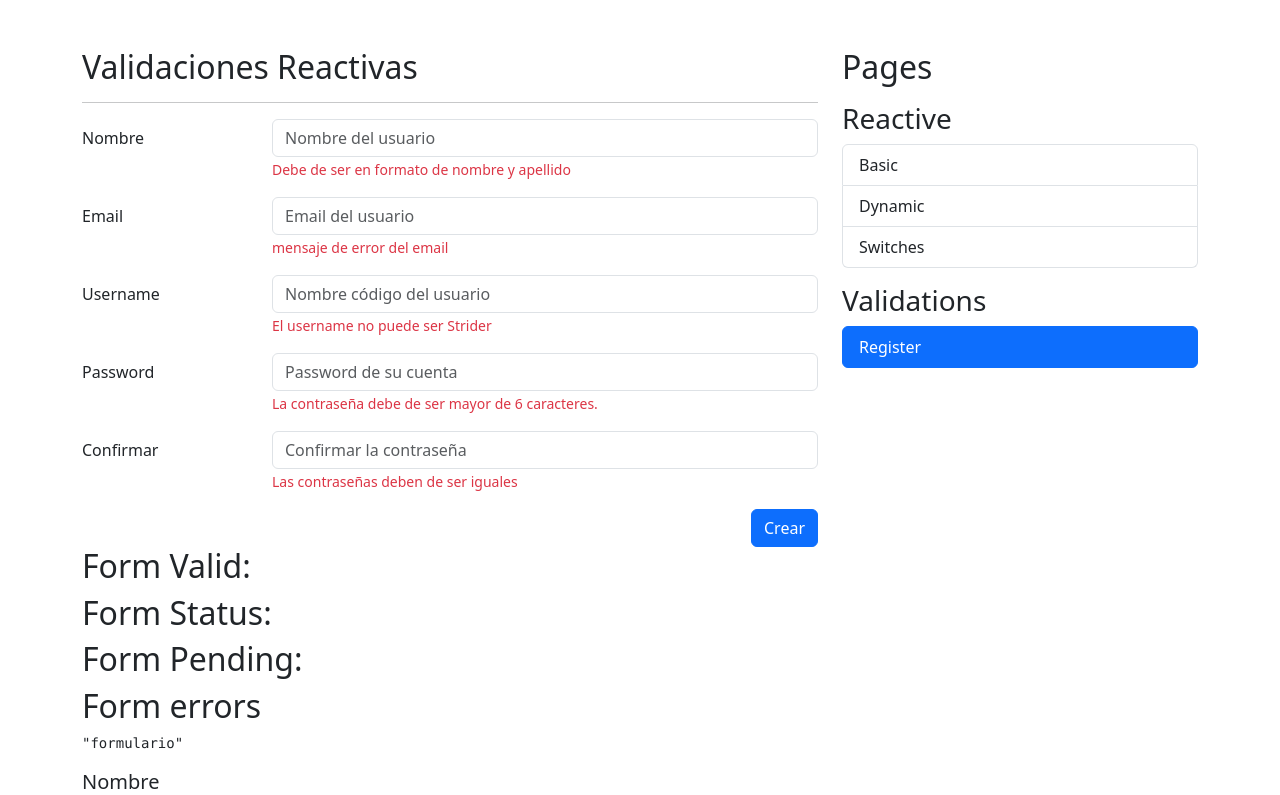
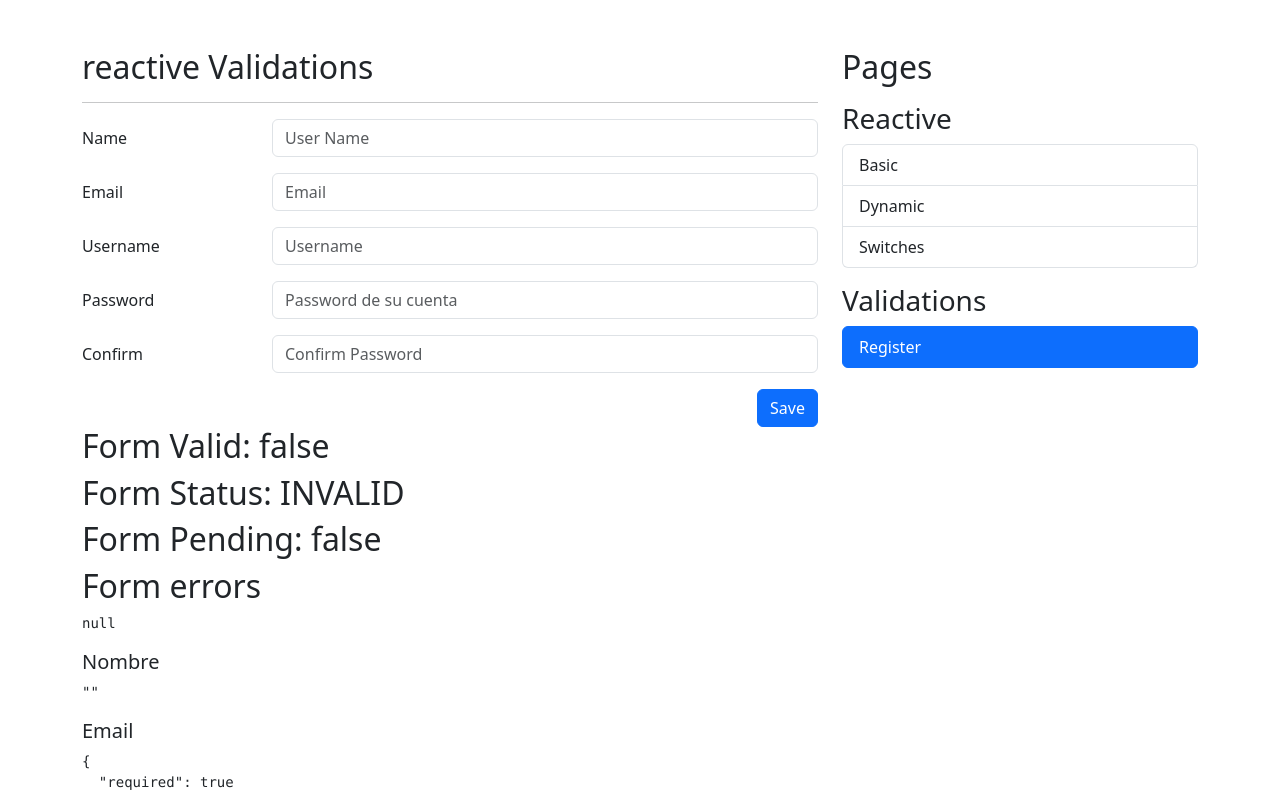
Before and after one commit to jesusmarencodev/angular-repaso6-forms, an Angular app: page /auth/sign-up in a window 1280 px wide. Shown: the top 795 px of the page. Built offline with nearby package versions, Linux system fonts and the light colour scheme.

Commit message:
register page and validator service

```diff
--- a/src/app/auth/auth.module.ts
+++ b/src/app/auth/auth.module.ts
@@ -1,3 +1,4 @@
+import { ReactiveFormsModule } from '@angular/forms';
 import { NgModule } from '@angular/core';
 import { CommonModule } from '@angular/common';
 
@@ -11,7 +12,8 @@
   ],
   imports: [
     CommonModule,
-    AuthRoutingModule
+    AuthRoutingModule,
+    ReactiveFormsModule
   ]
 })
 export class AuthModule { }
--- a/src/app/auth/pages/register-page/register-page.component.html
+++ b/src/app/auth/pages/register-page/register-page.component.html
@@ -1,21 +1,22 @@
-<h2>Validaciones Reactivas</h2>
-<hr>
+<h2>reactive Validations</h2>
+<hr />
 
 <div class="row">
   <div class="col">
+    <form [formGroup]="myForm" (ngSubmit)="onSave()" autocomplete="off">
+      <!-- Name -->
+      <div class="row mb-3">
+        <label class="col-sm-3 col-form-label">Name</label>
+        <div class="col-sm-9">
+          <input
+            type="text"
+            class="form-control"
+            formControlName="name"
+            placeholder="User Name"
+          />
 
-        <form autocomplete="off">
-
-            <!-- Nombre -->
-            <div class="row mb-3">
-                <label class="col-sm-3 col-form-label">Nombre</label>
-                <div class="col-sm-9">
-                    <input type="text"
-                           class="form-control"
-                           placeholder="Nombre del usuario">
-
-                    <span class="form-text text-danger">
-                        Debe de ser en formato de nombre y apellido
+          <span *ngIf="isValidField('name')" class="form-text text-danger">
+            Should be valid name and last name
           </span>
         </div>
       </div>
@@ -24,11 +25,14 @@
       <div class="row mb-3">
         <label class="col-sm-3 col-form-label">Email</label>
         <div class="col-sm-9">
-                    <input type="email"
+          <input
+            type="email"
             class="form-control"
-                           placeholder="Email del usuario">
-                    <span class="form-text text-danger">
-                        mensaje de error del email
+            formControlName="email"
+            placeholder="Email"
+          />
+          <span *ngIf="isValidField('email')" class="form-text text-danger">
+            email doesn't valid
           </span>
         </div>
       </div>
@@ -37,11 +41,14 @@
       <div class="row mb-3">
         <label class="col-sm-3 col-form-label">Username</label>
         <div class="col-sm-9">
-                    <input type="text"
+          <input
+            type="text"
             class="form-control"
-                           placeholder="Nombre código del usuario">
-                    <span class="form-text text-danger">
-                         El username no puede ser Strider
+            formControlName="username"
+            placeholder="Username"
+          />
+          <span *ngIf="isValidField('username')" class="form-text text-danger">
+            shouldn't be Strider
           </span>
         </div>
       </div>
@@ -50,64 +57,62 @@
       <div class="row mb-3">
         <label class="col-sm-3 col-form-label">Password</label>
         <div class="col-sm-9">
-                    <input type="password"
+          <input
+            type="password"
             class="form-control"
-                           placeholder="Password de su cuenta">
+            formControlName="password"
+            placeholder="Password de su cuenta"
+          />
 
-                    <span class="form-text text-danger">
-                         La contraseña debe de ser mayor de 6 caracteres.
+          <span *ngIf="isValidField('password')" class="form-text text-danger">
+            should be greater than 6 characters
           </span>
         </div>
       </div>
 
       <!-- Password2 -->
       <div class="row mb-3">
-                <label class="col-sm-3 col-form-label">Confirmar</label>
+        <label class="col-sm-3 col-form-label">Confirm</label>
         <div class="col-sm-9">
-                    <input type="password"
+          <input
+            type="password"
             class="form-control"
-                           placeholder="Confirmar la contraseña">
+            formControlName="password2"
+            placeholder="Confirm Password"
+          />
 
-                    <span class="form-text text-danger">
-                         Las contraseñas deben de ser iguales
+          <span *ngIf="isValidField('password2')" class="form-text text-danger">
+            passwords should be equals
           </span>
         </div>
       </div>
 
-
       <div class="row">
         <div class="col">
-                    <button class="btn btn-primary float-end"
-                            type="submit">
-                        Crear
-                    </button>
+          <button class="btn btn-primary float-end" type="submit">Save</button>
         </div>
       </div>
-
-
     </form>
   </div>
 </div>
 
-
-<h2>Form Valid: </h2>
-<h2>Form Status: </h2>
-<h2>Form Pending: </h2>
+<h2>Form Valid: {{ myForm.valid }}</h2>
+<h2>Form Status: {{ myForm.status }}</h2>
+<h2>Form Pending: {{ myForm.pending }}</h2>
 <h2>Form errors</h2>
-<pre>{{ 'formulario' | json }}</pre>
+<pre>{{ myForm.errors | json }}</pre>
 
 <h5>Nombre</h5>
-<pre>{{ 'formulario' | json }}</pre>
+<pre>{{ myForm.value.name | json }}</pre>
 
 <h5>Email</h5>
-<pre>{{ 'formulario' | json }}</pre>
+<pre>{{ myForm.controls["email"].errors | json }}</pre>
 
 <h5>Username</h5>
-<pre>{{ 'formulario' | json }}</pre>
-
+<pre>{{ myForm.controls["username"].errors | json }}</pre>
 
 <h5>Password</h5>
-<pre>{{ 'formulario' | json }}</pre>
+<pre>{{ myForm.value.password | json }}</pre>
 
 <h5>Confirmar</h5>
-<pre>{{ 'formulario' | json }}</pre>
+<pre>{{ myForm.value.password2 | json }}</pre>
--- a/src/app/auth/pages/register-page/register-page.component.ts
+++ b/src/app/auth/pages/register-page/register-page.component.ts
@@ -1,10 +1,44 @@
 import { Component } from '@angular/core';
+import { FormBuilder, FormGroup, Validators } from '@angular/forms';
+import { cantBeStrider } from 'src/app/shared/validators/helpers';
+import { ValidatorService } from '../../../shared/services/validator.service';
 
 @Component({
   selector: 'app-register-page',
   templateUrl: './register-page.component.html',
-  styleUrls: ['./register-page.component.scss']
+  styleUrls: ['./register-page.component.scss'],
 })
 export class RegisterPageComponent {
+  public myForm: FormGroup = this.fb.group({
+    name: [
+      '',
+      [
+        Validators.required,
+        Validators.pattern(this.validatorService.firstNameAndLastnamePattern),
+      ],
+    ],
+    email: [
+      '',
+      [
+        Validators.required,
+        Validators.pattern(this.validatorService.emailPattern),
+      ],
+    ],
+    username: ['', [Validators.required, cantBeStrider]],
+    password: ['', [Validators.required, Validators.minLength(6)]],
+    password2: ['', [Validators.required]],
+  });
 
+  constructor(
+    private fb: FormBuilder,
+    private validatorService: ValidatorService
+  ) {}
+
+  isValidField(field: string) {
+    return this.validatorService.isValidField(this.myForm, field);
+  }
+
+  onSave(): void {
+    console.log(this.myForm.value);
+  }
 }
--- a/src/app/reactive/pages/basic-page/basic-page.component.ts
+++ b/src/app/reactive/pages/basic-page/basic-page.component.ts
@@ -68,7 +68,7 @@
 
     console.log(this.myForm.value);
 
-    //does'nt is necessary restore strings
+    //doesn't is necessary restore strings
     this.myForm.reset({ price: 0, inStorage: 0 });
   }
 }
--- /dev/null
+++ b/src/app/shared/services/validator.service.ts
@@ -0,0 +1,27 @@
+import { Injectable } from '@angular/core';
+import { FormControl, ValidationErrors, FormGroup } from '@angular/forms';
+
+@Injectable({ providedIn: 'root' })
+export class ValidatorService {
+  public firstNameAndLastnamePattern: string = '([a-zA-Z]+) ([a-zA-Z]+)';
+  public emailPattern: string = '^[a-z0-9._%+-]+@[a-z0-9.-]+\\.[a-z]{2,4}$';
+
+  cantBeStrider = (control: FormControl): ValidationErrors | null => {
+    const value: string = control.value.trim().toLowerCase();
+
+    if (value === 'strider') {
+      return {
+        noStrider: true,
+      };
+    }
+
+    return null;
+  };
+
+
+  isValidField(form:FormGroup, field:string):boolean | null {
+    return (
+      form.controls[field].errors && form.controls[field].touched
+    );
+  }
+}
--- /dev/null
+++ b/src/app/shared/validators/helpers.ts
@@ -0,0 +1,18 @@
+import { FormControl, ValidationErrors } from '@angular/forms';
+
+export const firstNameAndLastnamePattern: string = '([a-zA-Z]+) ([a-zA-Z]+)';
+export const emailPattern: string = '^[a-z0-9._%+-]+@[a-z0-9.-]+\\.[a-z]{2,4}$';
+
+export const cantBeStrider = (
+  control: FormControl
+): ValidationErrors | null => {
+  const value: string = control.value.trim().toLowerCase();
+
+  if (value === 'strider') {
+    return {
+      noStrider: true,
+    };
+  }
+
+  return null;
+};
```
Lines whose indentation alone changed are shown as unchanged.
